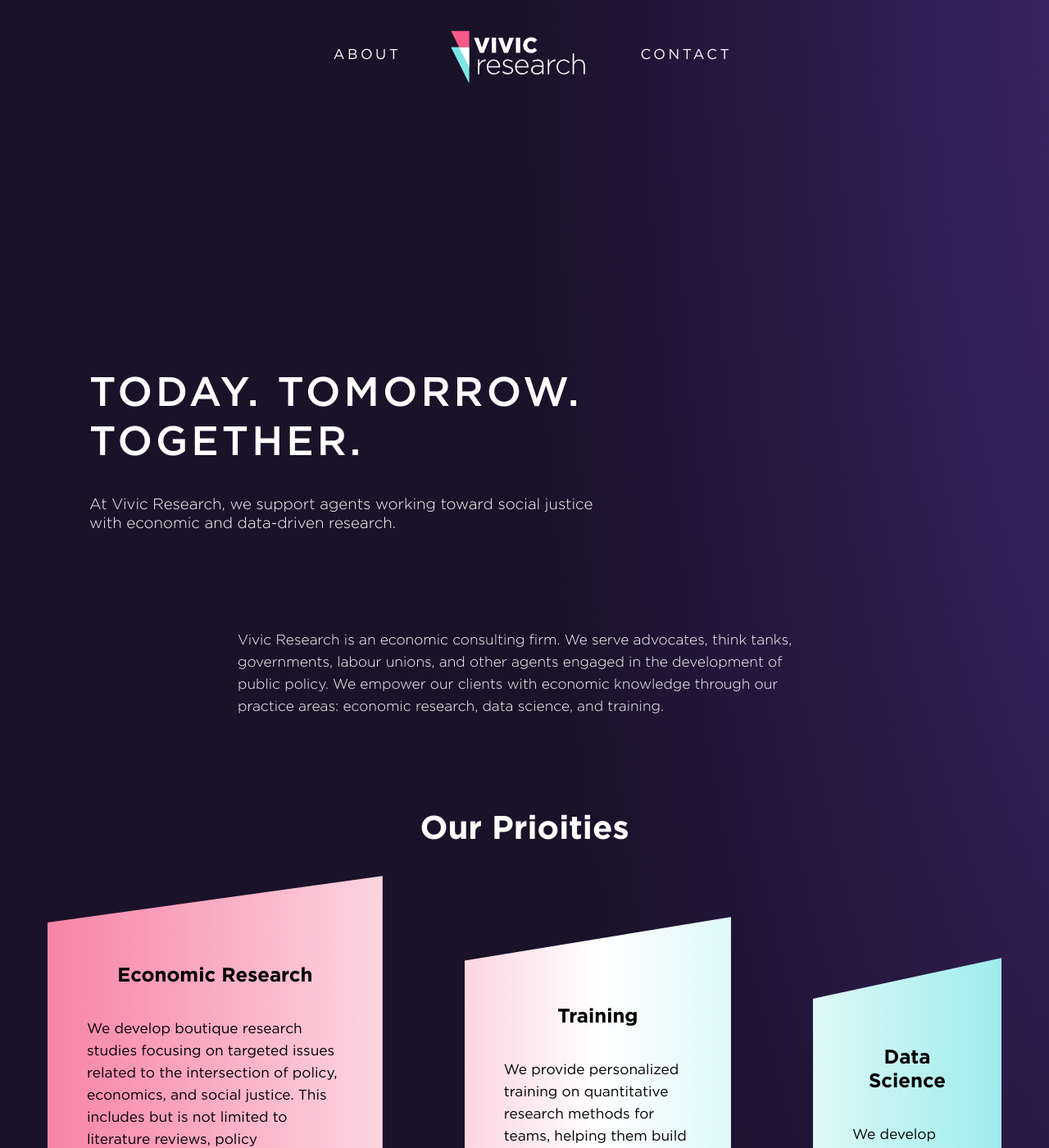
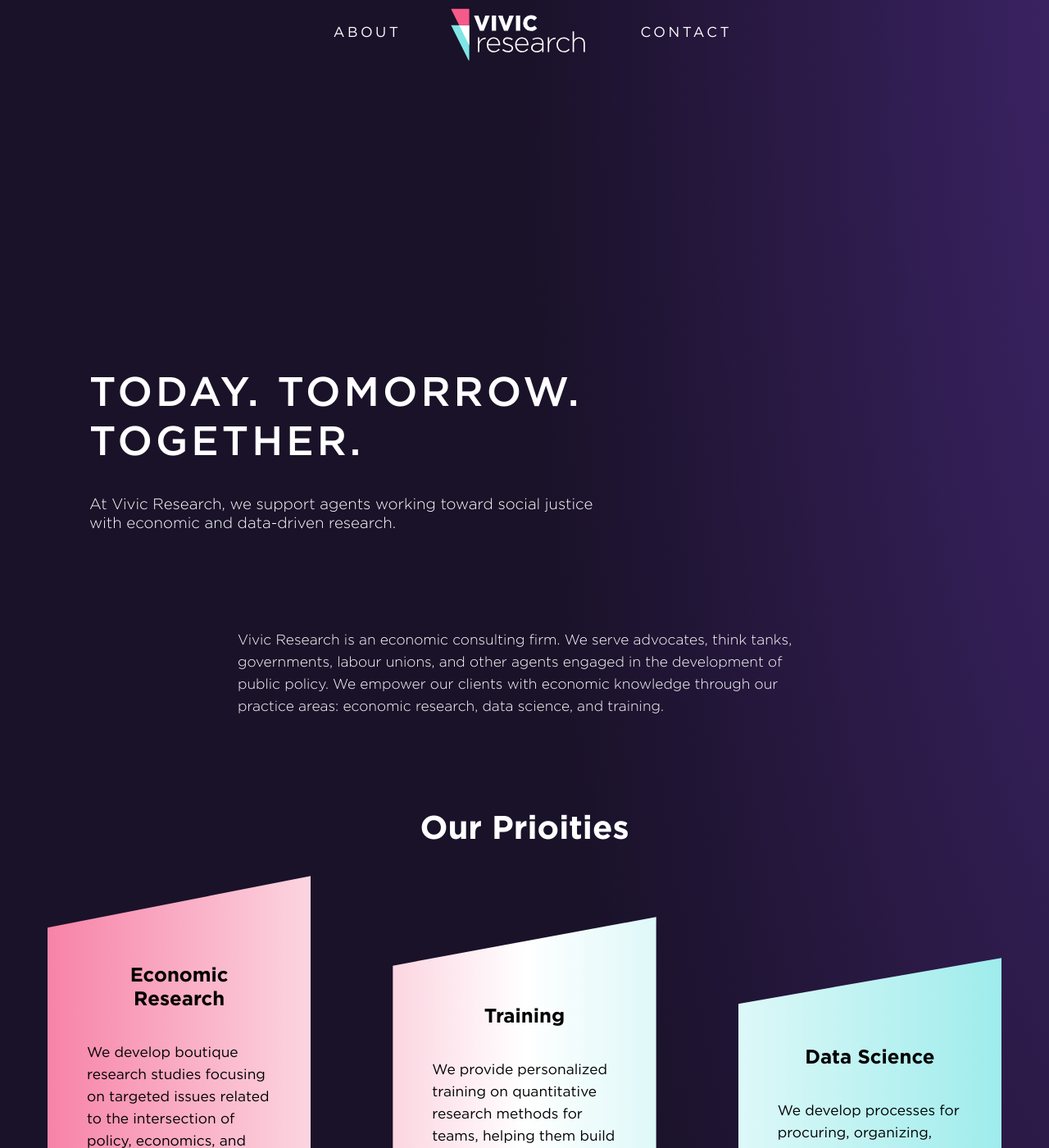
Before and after one commit to GoodbyteCo/Vivic-Website, a Jekyll site: the page built from index.html, in a window 1280 px wide and 1400 px high. Shown: the whole window at 82% size. Built offline with Jekyll 4.4.1, drawn with Linux system fonts in a browser that asks for light colours; some of the changed text lies outside the part shown.

Commit message:
fix issues

```diff
--- a/assets/styles/style.css
+++ b/assets/styles/style.css
@@ -69,7 +69,6 @@
     min-height: 100vh;
     background-image: -o-radial-gradient(120% -5%,88% 140%,#482979, #40256b, #38215e, #301d51, #291943, #211536, var(--dark) 80%);
     background-image: radial-gradient(88% 140% at 120% -5%,#482979, #40256b, #38215e, #301d51, #291943, #211536, var(--dark) 80%);
-    /* background-position: 1000px 100px; */
     background-size: cover;
     background-repeat: no-repeat;
     background-color: var(--dark);
@@ -78,7 +77,6 @@
 header {
     text-align: center;
 }
-
 
 a.cta {
 	display: block;
@@ -110,22 +108,23 @@
 
 a.desc-cta{
     margin-left: 0;
-    margin-top: 20px;
+    margin-top: 50px;
 }
 
 #mainlogo {
     width: 85%;
+    height: 85%;
+}
+
+#maincontent {
+    font-family: main;
+    margin: 450px 0 0;
 }
 
 main {
     font-family: main;
 }
 
-#maincontent {
-    font-family: main;
-    margin: 450px 0 0;
-
-}
 
 #about p {
     line-height: 27px;
@@ -155,7 +154,6 @@
     max-width: 700px;
     margin: 0 auto 75px auto;
     padding: 20px;
-    /* line-height: 1.2rem; */
     font-weight: 100;
 }
 
@@ -165,7 +163,6 @@
 
 }
 
-
 h1 {
     font-family: main;
     text-transform: uppercase;
@@ -173,7 +170,6 @@
     font-size: 50px;
     letter-spacing: 4px;
 }
-
 
 #pillars {
     display: -webkit-box;
@@ -189,6 +185,7 @@
 }
 
 .pillar {
+    flex-basis: 100%;
     margin: 0 50px;
     max-width: 400px;
     -webkit-clip-path: polygon(0 7%, 100% 0, 100% 93%, 0 100%);
@@ -277,6 +274,7 @@
             align-items: center;
     padding: 10px;
     z-index: 999;
+    transition: background 0.4s ease, padding-top 0.4s ease, box-shadow 0.4s ease;
 }
 
 #nav .link {
@@ -539,34 +537,7 @@
         grid-row-start: 3;
 }
 
-@media screen and (max-width: 900px) {
-    #photos {
-        -ms-grid-columns: auto 250px 40px 250px auto;
-        grid-template-columns: auto 250px 40px 250px auto;
-        -ms-grid-rows: auto;
-        grid-template-rows: auto;
-    }
-    #photos > *:nth-child(1) {
-        -ms-grid-row: 1;
-        -ms-grid-column: 1;
-    }
-    #photos > *:nth-child(2) {
-        -ms-grid-row: 1;
-        -ms-grid-column: 2;
-    }
-    #photos > *:nth-child(3) {
-        -ms-grid-row: 1;
-        -ms-grid-column: 3;
-    }
-    #photos > *:nth-child(4) {
-        -ms-grid-row: 1;
-        -ms-grid-column: 4;
-    }
-    #photos > *:nth-child(5) {
-        -ms-grid-row: 1;
-        -ms-grid-column: 5;
-    }
-}
+
 
 @media screen and (max-width: 520px)
 {
@@ -666,10 +637,11 @@
 .fade#nav {
     -webkit-box-shadow: 2px 10px 30px 0px rgba(36, 26, 56, .5);
             box-shadow: 2px 10px 30px 0px rgba(36, 26, 56, .5);
-    padding-top: 10px;
-    background: rgba(36, 26, 56, 0.5);
-    backdrop-filter: blur(10px);
-    -webkit-backdrop-filter: blur(10px);
+    padding-top: 12px;
+    background: rgba(45, 26, 75, 0.7);
+    backdrop-filter: blur(20px);
+        -webkit-backdrop-filter: blur(20px);
+    transition: padding-top 0.8s ease, background 0.4s ease, box-shadow 0.4s ease;
 }
 
 .fade svg {
@@ -916,9 +888,9 @@
 }
 
 .fade #Vivic-Logo {
-    -webkit-transform: translateX(64px);
-            -ms-transform: translateX(64px);
-        transform: translateX(64px);
+    -webkit-transform: translateX(94px);
+            -ms-transform: translateX(94px);
+        transform: translateX(94px);
     -webkit-transition-delay: var(--time);
             -o-transition-delay: var(--time);
        transition-delay: var(--time);
@@ -941,9 +913,9 @@
 }
 
 .fade #about-link {
-    -webkit-transform: translateX(95px);
-            -ms-transform: translateX(95px);
-        transform: translateX(95px);
+    -webkit-transform: translateX(105px);
+            -ms-transform: translateX(105px);
+        transform: translateX(105px);
     -webkit-transition-delay: var(--time);
             -o-transition-delay: var(--time);
        transition-delay: var(--time);
@@ -963,9 +935,9 @@
 }
 
 .fade #contact-link {
-    -webkit-transform: translateX(-133px);
-            -ms-transform: translateX(-133px);
-        transform: translateX(-133px);
+    -webkit-transform: translateX(-100px);
+            -ms-transform: translateX(-100px);
+        transform: translateX(-100px);
     -webkit-transition-delay: var(--time);
             -o-transition-delay: var(--time);
        transition-delay: var(--time);
@@ -974,99 +946,6 @@
     -o-transition: transform 0.5s ease;
     transition: transform 0.5s ease;
     transition: transform 0.5s ease, -webkit-transform 0.5s ease;
-}
-
-@media screen and (max-width: 520px) {
-
-    .fade #contact-link
-    {
-        transform: translateX(-45px);
-    }
-
-    #contact-link
-    {
-        transform: translateX(-45px);
-    }
-
-    .fade #about-link
-    {
-        transform: translateX(48px);
-    }
-
-    #about-link
-    {
-        transform: translateX(48px);
-    }
-
-    .fade svg {
-        transform: unset;
-    }
-
-    .fade #Vivic-Logo {
-        transform: translateX(-65px)
-    }
-
-    #logo-i {
-        opacity: 0;
-    }
-
-    #logo-2-v {
-        opacity: 0;
-
-    }
-
-    #logo-2-i {
-        opacity: 0;
-    }
-
-    #logo-c {
-        opacity: 0;
-    }
-
-    #logo-h {
-        opacity: 0;
-    }
-
-    #logo-3-c {
-        opacity: 0;
-    }
-
-    #logo-2-r {
-        opacity: 0;
-    }
-
-    #logo-a {
-        opacity: 0;
-    }
-
-    #logo-2-e {
-        opacity: 0;
-    }
-
-    #logo-s {
-        opacity: 0;
-    }
-
-    #logo-e {
-        opacity: 0;
-    }
-
-    #logo-r {
-        opacity: 0;
-    }
-    #Vivic {
-        -webkit-transform: translateY(16px) scale(1.3) translateX(-11px);
-        -ms-transform: translateY(16px) scale(1.3) translateX(-11px);
-    transform: translateY(16px) scale(1.3) translateX(-11px);
-    }
-
-    #Vivic-Logo {
-        transform: translateX(-80px);
-    }
-    #mainlogo {
-        scale: .6;
-        width: unset;
-    }
 }
 
 #contact-link {
@@ -1311,3 +1190,126 @@
     margin-left: unset;
 
 }
+
+@media screen and (max-width: 520px) {
+
+    .fade #contact-link
+    {
+        transform: translateX(-45px);
+    }
+
+    #contact-link
+    {
+        transform: translateX(-45px);
+    }
+
+    .fade #about-link
+    {
+        transform: translateX(48px);
+    }
+
+    #about-link
+    {
+        transform: translateX(48px);
+    }
+
+    .fade svg {
+        transform: unset;
+    }
+
+    .fade #Vivic-Logo {
+        transform: translateX(-65px)
+    }
+
+    #logo-i {
+        opacity: 0;
+    }
+
+    #logo-2-v {
+        opacity: 0;
+
+    }
+
+    #logo-2-i {
+        opacity: 0;
+    }
+
+    #logo-c {
+        opacity: 0;
+    }
+
+    #logo-h {
+        opacity: 0;
+    }
+
+    #logo-3-c {
+        opacity: 0;
+    }
+
+    #logo-2-r {
+        opacity: 0;
+    }
+
+    #logo-a {
+        opacity: 0;
+    }
+
+    #logo-2-e {
+        opacity: 0;
+    }
+
+    #logo-s {
+        opacity: 0;
+    }
+
+    #logo-e {
+        opacity: 0;
+    }
+
+    #logo-r {
+        opacity: 0;
+    }
+    #Vivic {
+        -webkit-transform: translateY(16px) scale(1.3) translateX(-11px);
+        -ms-transform: translateY(16px) scale(1.3) translateX(-11px);
+    transform: translateY(16px) scale(1.3) translateX(-11px);
+    }
+
+    #Vivic-Logo {
+        transform: translateX(-65px);
+    }
+    #mainlogo {
+        scale: .6;
+        width: unset;
+    }
+}
+
+
+@media screen and (max-width: 900px) {
+    #photos {
+        -ms-grid-columns: auto 250px 40px 250px auto;
+        grid-template-columns: auto 250px 40px 250px auto;
+        -ms-grid-rows: auto;
+        grid-template-rows: auto;
+    }
+    #photos > *:nth-child(1) {
+        -ms-grid-row: 1;
+        -ms-grid-column: 1;
+    }
+    #photos > *:nth-child(2) {
+        -ms-grid-row: 1;
+        -ms-grid-column: 2;
+    }
+    #photos > *:nth-child(3) {
+        -ms-grid-row: 1;
+        -ms-grid-column: 3;
+    }
+    #photos > *:nth-child(4) {
+        -ms-grid-row: 1;
+        -ms-grid-column: 4;
+    }
+    #photos > *:nth-child(5) {
+        -ms-grid-row: 1;
+        -ms-grid-column: 5;
+    }
+}
--- a/contact/index.html
+++ b/contact/index.html
@@ -66,7 +66,6 @@
     }
 
     main {
-        margin-left: 20px;
         padding-top: 150px;
     }
 
@@ -74,7 +73,6 @@
         main {
             padding: 10px;
             padding-top: 150px;
-            margin-left: 0;
         }
     }
 </style>
```
Also changed, not shown: about.html (+8 -7 lines), contact-temp.html (deleted, +0 -31 lines), index.html (+4 -3 lines).
